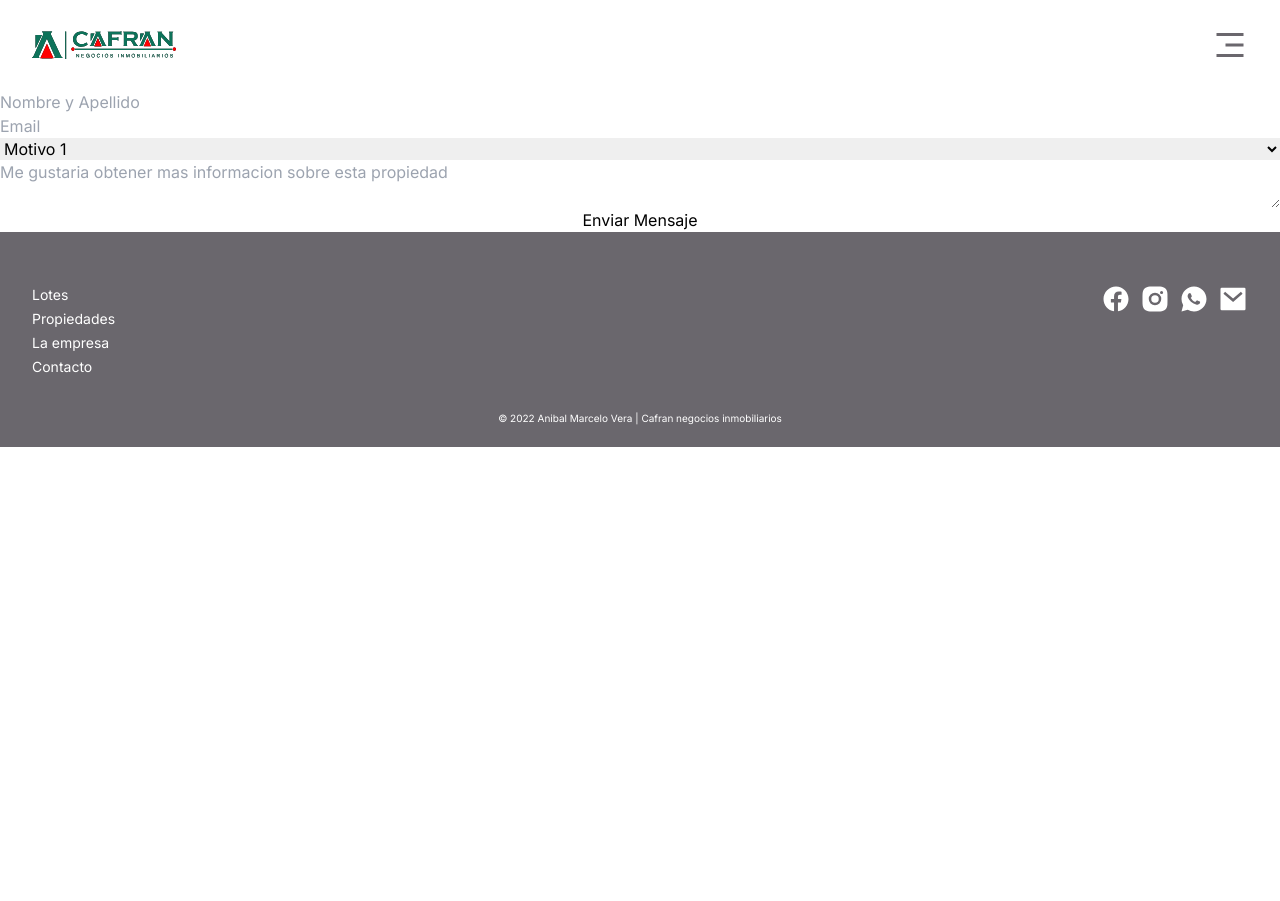
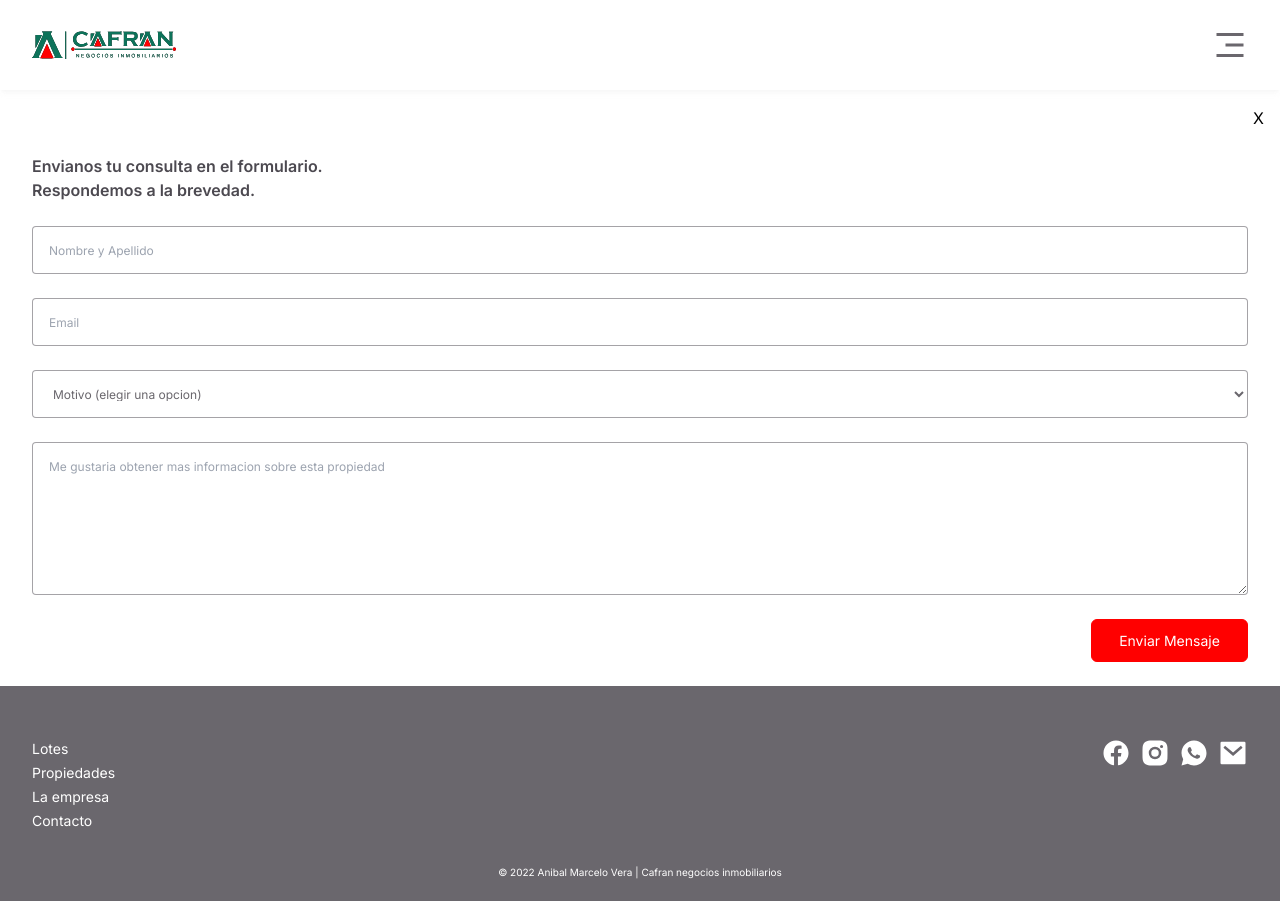
Before and after one commit to julioxr/inmobiliaria-cafran, a React (Vite) app: page /form in a window 1280 px wide. Before the commit the page ends 800 px from the top, so only its background shows below. Built offline with nearby package versions, Linux system fonts and the light colour scheme.

Commit message:
Se dio estilos al formulario

```diff
--- a/css/styles.css
+++ b/css/styles.css
@@ -562,6 +562,18 @@ video {
   bottom: 0px;
 }
 
+.bottom-\[10px\]{
+  bottom: 10px;
+}
+
+.right-12{
+  right: 3rem;
+}
+
+.right-6{
+  right: 1.5rem;
+}
+
 .left-0{
   left: 0px;
 }
@@ -582,16 +594,12 @@ video {
   top: 27px;
 }
 
-.bottom-\[10px\]{
-  bottom: 10px;
-}
-
-.right-12{
-  right: 3rem;
-}
-
-.right-6{
-  right: 1.5rem;
+.top-2{
+  top: 0.5rem;
+}
+
+.top-4{
+  top: 1rem;
 }
 
 .z-20{
@@ -602,16 +610,16 @@ video {
   z-index: 10;
 }
 
+.z-0{
+  z-index: 0;
+}
+
+.-z-10{
+  z-index: -10;
+}
+
 .z-30{
   z-index: 30;
-}
-
-.-z-10{
-  z-index: -10;
-}
-
-.z-0{
-  z-index: 0;
 }
 
 .my-3{
@@ -684,6 +692,34 @@ video {
   margin-bottom: 34px;
 }
 
+.mt-10{
+  margin-top: 2.5rem;
+}
+
+.-mt-14{
+  margin-top: -3.5rem;
+}
+
+.-mt-3{
+  margin-top: -0.75rem;
+}
+
+.mt-4{
+  margin-top: 1rem;
+}
+
+.mb-6{
+  margin-bottom: 1.5rem;
+}
+
+.-mt-2{
+  margin-top: -0.5rem;
+}
+
+.mb-8{
+  margin-bottom: 2rem;
+}
+
 .ml-12{
   margin-left: 3rem;
 }
@@ -692,34 +728,6 @@ video {
   margin-top: 10rem;
 }
 
-.mt-10{
-  margin-top: 2.5rem;
-}
-
-.-mt-14{
-  margin-top: -3.5rem;
-}
-
-.-mt-3{
-  margin-top: -0.75rem;
-}
-
-.mt-4{
-  margin-top: 1rem;
-}
-
-.mb-6{
-  margin-bottom: 1.5rem;
-}
-
-.-mt-2{
-  margin-top: -0.5rem;
-}
-
-.mb-8{
-  margin-bottom: 2rem;
-}
-
 .inline-block{
   display: inline-block;
 }
@@ -816,6 +824,10 @@ video {
   height: 215px;
 }
 
+.h-56{
+  height: 14rem;
+}
+
 .h-\[90px\]{
   height: 90px;
 }
@@ -848,6 +860,14 @@ video {
   height: 160px;
 }
 
+.h-\[48px\]{
+  height: 48px;
+}
+
+.h-\[153px\]{
+  height: 153px;
+}
+
 .w-full{
   width: 100%;
 }
@@ -912,56 +932,60 @@ video {
   width: 30px;
 }
 
+.w-36{
+  width: 9rem;
+}
+
+.w-64{
+  width: 16rem;
+}
+
+.w-\[150px\]{
+  width: 150px;
+}
+
+.w-\[135px\]{
+  width: 135px;
+}
+
+.w-\[310px\]{
+  width: 310px;
+}
+
+.w-\[246px\]{
+  width: 246px;
+}
+
+.w-\[179px\]{
+  width: 179px;
+}
+
+.w-\[103px\]{
+  width: 103px;
+}
+
+.w-\[241px\]{
+  width: 241px;
+}
+
+.w-\[43px\]{
+  width: 43px;
+}
+
+.w-\[333px\]{
+  width: 333px;
+}
+
+.w-\[192px\]{
+  width: 192px;
+}
+
 .w-2\/3{
   width: 66.666667%;
 }
 
-.w-36{
-  width: 9rem;
-}
-
-.w-64{
-  width: 16rem;
-}
-
-.w-\[150px\]{
-  width: 150px;
-}
-
-.w-\[135px\]{
-  width: 135px;
-}
-
-.w-\[310px\]{
-  width: 310px;
-}
-
-.w-\[246px\]{
-  width: 246px;
-}
-
-.w-\[179px\]{
-  width: 179px;
-}
-
-.w-\[103px\]{
-  width: 103px;
-}
-
-.w-\[241px\]{
-  width: 241px;
-}
-
-.w-\[43px\]{
-  width: 43px;
-}
-
-.w-\[333px\]{
-  width: 333px;
-}
-
-.w-\[192px\]{
-  width: 192px;
+.w-auto{
+  width: auto;
 }
 
 .shrink-0{
@@ -1024,14 +1048,14 @@ video {
   gap: 9px;
 }
 
+.gap-3{
+  gap: 0.75rem;
+}
+
 .gap-5{
   gap: 1.25rem;
 }
 
-.gap-3{
-  gap: 0.75rem;
-}
-
 .gap-4{
   gap: 1rem;
 }
@@ -1044,6 +1068,10 @@ video {
   row-gap: 0.75rem;
 }
 
+.gap-y-6{
+  row-gap: 1.5rem;
+}
+
 .self-end{
   align-self: flex-end;
 }
@@ -1098,6 +1126,10 @@ video {
 
 .border-\[1px\]{
   border-width: 1px;
+}
+
+.border-\[3px\]{
+  border-width: 3px;
 }
 
 .border-y-\[1px\]{
@@ -1153,6 +1185,10 @@ video {
   border-color: rgb(13 115 90 / var(--tw-border-opacity));
 }
 
+.border-cafranGray-dark\/50{
+  border-color: rgb(76 73 80 / 0.5);
+}
+
 .border-b-cafranGray-semiDark{
   --tw-border-opacity: 1;
   border-bottom-color: rgb(106 103 109 / var(--tw-border-opacity));
@@ -1187,21 +1223,31 @@ video {
   background-color: rgb(37 211 102 / var(--tw-bg-opacity));
 }
 
+.bg-slate-500{
+  --tw-bg-opacity: 1;
+  background-color: rgb(100 116 139 / var(--tw-bg-opacity));
+}
+
+.bg-fuchsia-100{
+  --tw-bg-opacity: 1;
+  background-color: rgb(250 232 255 / var(--tw-bg-opacity));
+}
+
+.bg-black{
+  --tw-bg-opacity: 1;
+  background-color: rgb(0 0 0 / var(--tw-bg-opacity));
+}
+
+.bg-cafranMain-main{
+  --tw-bg-opacity: 1;
+  background-color: rgb(13 115 90 / var(--tw-bg-opacity));
+}
+
 .bg-cafranGray-dark{
   --tw-bg-opacity: 1;
   background-color: rgb(76 73 80 / var(--tw-bg-opacity));
 }
 
-.bg-black{
-  --tw-bg-opacity: 1;
-  background-color: rgb(0 0 0 / var(--tw-bg-opacity));
-}
-
-.bg-cafranMain-main{
-  --tw-bg-opacity: 1;
-  background-color: rgb(13 115 90 / var(--tw-bg-opacity));
-}
-
 .bg-cafranGray-light\/25{
   background-color: rgb(225 225 226 / 0.25);
 }
@@ -1267,6 +1313,16 @@ video {
   padding-right: 1.25rem;
 }
 
+.py-5{
+  padding-top: 1.25rem;
+  padding-bottom: 1.25rem;
+}
+
+.py-20{
+  padding-top: 5rem;
+  padding-bottom: 5rem;
+}
+
 .pl-1{
   padding-left: 0.25rem;
 }
@@ -1337,6 +1393,22 @@ video {
 
 .pr-4{
   padding-right: 1rem;
+}
+
+.pt-5{
+  padding-top: 1.25rem;
+}
+
+.pt-8{
+  padding-top: 2rem;
+}
+
+.pt-16{
+  padding-top: 4rem;
+}
+
+.pb-8{
+  padding-bottom: 2rem;
 }
 
 .text-left{
@@ -1404,14 +1476,6 @@ video {
   line-height: 2rem;
 }
 
-.text-\[26px\]{
-  font-size: 26px;
-}
-
-.text-\[37px\]{
-  font-size: 37px;
-}
-
 .text-4xl{
   font-size: 2.25rem;
   line-height: 2.5rem;
@@ -1442,6 +1506,14 @@ video {
   line-height: 1.75rem;
 }
 
+.text-\[26px\]{
+  font-size: 26px;
+}
+
+.text-\[37px\]{
+  font-size: 37px;
+}
+
 .font-normal{
   font-weight: 400;
 }
@@ -1507,13 +1579,13 @@ video {
   color: rgb(255 0 0 / var(--tw-text-opacity));
 }
 
+.text-cafranGray-semiDark\/70{
+  color: rgb(106 103 109 / 0.7);
+}
+
 .text-cafranMain-main{
   --tw-text-opacity: 1;
   color: rgb(13 115 90 / var(--tw-text-opacity));
-}
-
-.text-cafranGray-semiDark\/70{
-  color: rgb(106 103 109 / 0.7);
 }
 
 .opacity-0{
@@ -1571,6 +1643,16 @@ video {
   filter: grayscale(100%);
 }
 
+.backdrop\:py-2\.5::backdrop{
+  padding-top: 0.625rem;
+  padding-bottom: 0.625rem;
+}
+
+.backdrop\:py-2::backdrop{
+  padding-top: 0.5rem;
+  padding-bottom: 0.5rem;
+}
+
 .hover\:border-cafranMain-secondary\/80:hover{
   border-color: rgb(255 0 0 / 0.8);
 }
--- a/src/components/Formulario.jsx
+++ b/src/components/Formulario.jsx
@@ -2,14 +2,36 @@ import React from "react";
 
 const Formulario = () => {
     return (
-        <>
-            <form action="#" className="flex flex-col">
-                <input type="text" placeholder="Nombre y Apellido" />
+        <div className="h-auto w-full pt-16 relative px-8">
+            <span className="absolute right-4 top-4">X</span>
+            <h1 className="font-semibold text-cafranGray-dark mb-6 w-[300px]">
+                Envianos tu consulta en el formulario. Respondemos a la
+                brevedad.
+            </h1>
+            <form
+                action="#"
+                className="flex flex-col h-auto w-full gap-y-6 justify-center items-center"
+            >
+                <input
+                    type="text"
+                    placeholder="Nombre y Apellido"
+                    className="w-full h-[48px] rounded border-[1px] border-cafranGray-dark/50 text-xs bg-white text-cafranGray-semiDark p-4 outline-none"
+                />
                 {/* <span>error</span> */}
-                <input type="email" name="" id="" placeholder="Email" />
+                <input
+                    type="email"
+                    name=""
+                    id=""
+                    placeholder="Email"
+                    className="w-full h-[48px] rounded border-[1px] border-cafranGray-dark/50 text-xs bg-white text-cafranGray-semiDark p-4 outline-none"
+                />
                 {/* <span>error</span> */}
-                <select name="motivo" id="">
-                    <option value="motivo1">Motivo 1</option>
+                <select
+                    name="motivo"
+                    id=""
+                    className="w-full h-[48px] rounded border-[1px] border-cafranGray-dark/50 text-xs bg-white text-cafranGray-semiDark p-4 outline-none"
+                >
+                    <option value="motivo1">Motivo (elegir una opcion)</option>
                     <option value="motivo1">Motivo 2</option>
                     <option value="motivo1">Motivo 3</option>
                 </select>
@@ -18,10 +40,16 @@ const Formulario = () => {
                     name=""
                     id=""
                     placeholder="Me gustaria obtener mas informacion sobre esta propiedad"
+                    className="w-full h-[153px] rounded border-[1px] border-cafranGray-dark/50 text-xs bg-white text-cafranGray-semiDark p-4 outline-none"
                 ></textarea>
-                <button type="submit">Enviar Mensaje</button>
+                <button
+                    type="submit"
+                    className="text-white border border-cafranMain-secondary bg-cafranMain-secondary text-center mb-6 font-normal rounded-md text-sm w-[157px] h-[43px] backdrop:py-2.5 hover:bg-cafranMain-secondary/80 hover:border-cafranMain-secondary/80 cursor-pointer self-end"
+                >
+                    Enviar Mensaje
+                </button>
             </form>
-        </>
+        </div>
     );
 };
 
```
